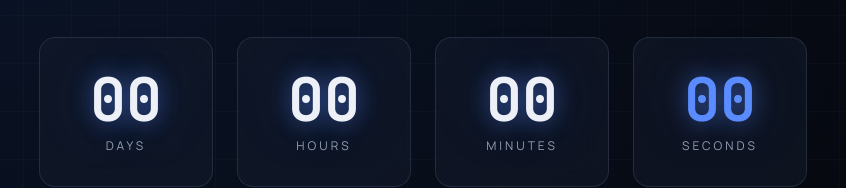
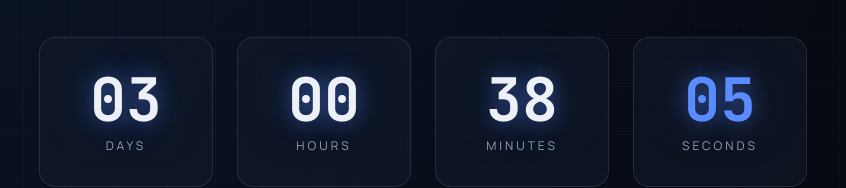
Before and after one commit to Caliburrito72/ieee-cis-2026, a plain HTML site: page index.html in a window 1280 px wide. Shown: the part 613-801 px from the top of the page, 217-1063 px from the left. Drawn offline with nearby package versions, Linux system fonts and the light colour scheme.

Commit message:
Implement countdown and reveal on scroll
Added countdown functionality and reveal on scroll feature.

```diff
--- a/index.html
+++ b/index.html
@@ -340,7 +340,37 @@
     const days = Math.floor(totalSeconds / 86400);
     const hours = Math.floor((totalSeconds % 86400) / 3600);
     const minutes = Math.floor((totalSeconds % 3600) / 60);
+    const seconds = totalSeconds % 60;
 
+    daysEl.textContent = pad(days);
+    hoursEl.textContent = pad(hours);
+    minutesEl.textContent = pad(minutes);
+    secondsEl.textContent = pad(seconds);
+  }
+
+  tickCountdown();
+  intervalId = setInterval(tickCountdown, 1000);
+
+  // ============ REVEAL ON SCROLL ============
+  const revealEls = document.querySelectorAll(".reveal");
+  if ("IntersectionObserver" in window) {
+    const observer = new IntersectionObserver(
+      (entries) => {
+        entries.forEach((entry) => {
+          if (entry.isIntersecting) {
+            entry.target.classList.add("in-view");
+            observer.unobserve(entry.target);
+          }
+        });
+      },
+      { threshold: 0.15 }
+    );
+    revealEls.forEach((el) => observer.observe(el));
+  } else {
+    revealEls.forEach((el) => el.classList.add("in-view"));
+  }
+})();
+</script>
 
 </body>
 </html>
```
